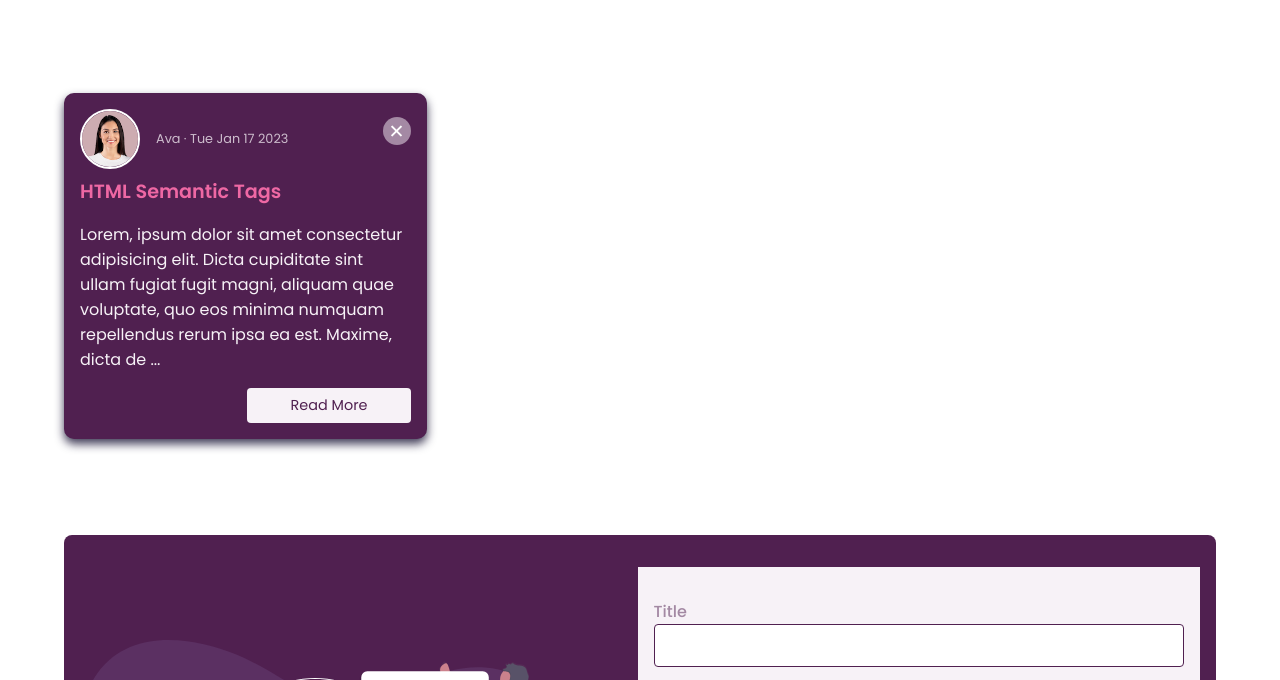
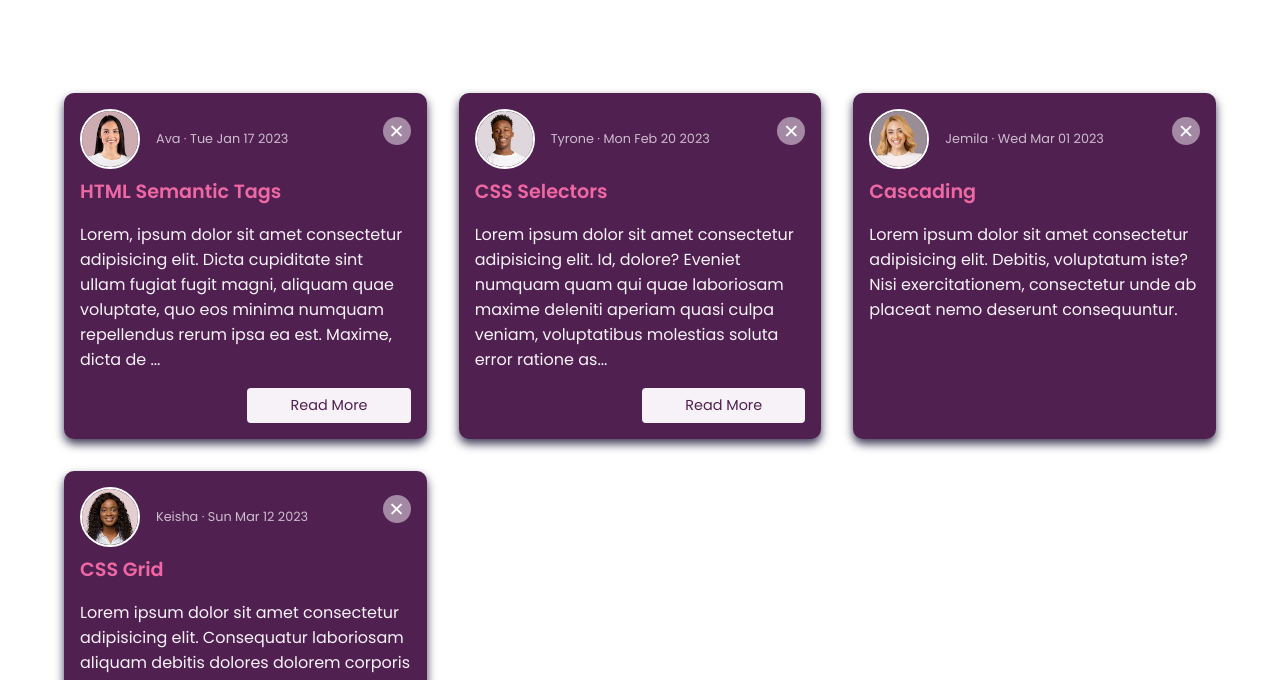
Before and after one commit to Aayushzz/ITIS3135, a plain HTML site: page lab6-starter/index.html in a window 1280 px wide. Shown: the part 83-763 px from the top of the page. Drawn offline with Linux system fonts and the light colour scheme.

Commit message:
Completed Lab 6

```diff
--- a/lab6-starter/index.html
+++ b/lab6-starter/index.html
@@ -59,5 +59,6 @@
 
 
  </main>
+ <script src="js/script.js"></script>
 </body>
 </html>
--- a/lab6-starter/js/script.js
+++ b/lab6-starter/js/script.js
@@ -33,9 +33,80 @@ articles.forEach(article=>{
 
 
 /**
- * This function creates a DOM elment with information from the article object, and adds the element into the DOM.
+ * This function creates a DOM element with information from the article object, and adds the element into the DOM.
  * @param {object} article - an article
  */
 function addEntry(article) {
+  const wrapper = document.querySelector('.articles-wrapper');
 
+  // Create article element
+  const articleElem = document.createElement('article');
+  articleElem.classList.add('article-container');
+  wrapper.appendChild(articleElem);
+
+  // Delete button
+  const deleteBtn = document.createElement('button');
+  deleteBtn.classList.add('delete-btn');
+  deleteBtn.textContent = '✕';
+  articleElem.appendChild(deleteBtn);
+
+  // Article header
+  const headerDiv = document.createElement('div');
+  headerDiv.classList.add('article-header');
+
+  const avatarImg = document.createElement('img');
+  avatarImg.classList.add('avatar');
+
+  const authorIndex = authors.indexOf(article.author);
+  if (authorIndex !== -1) {
+    avatarImg.src = `images/avatar${authorIndex}.png`; // Corrected +1 offset
+  } else {
+    avatarImg.src = `images/default.jpeg`;
+  }
+  avatarImg.alt = 'avatar picture';
+
+  const authorDateDiv = document.createElement('div');
+  authorDateDiv.textContent = `${article.author} · ${article.date.toDateString()}`;
+
+  headerDiv.appendChild(avatarImg);
+  headerDiv.appendChild(authorDateDiv);
+  articleElem.appendChild(headerDiv);
+
+  // Article body
+  const bodyDiv = document.createElement('div');
+  bodyDiv.classList.add('article-body');
+
+  const titleH3 = document.createElement('h3');
+  titleH3.textContent = article.title;
+  bodyDiv.appendChild(titleH3);
+
+  const pElem = document.createElement('p');
+
+  if (article.content.length <= MAX_LENGTH) {
+    pElem.textContent = article.content;
+    bodyDiv.appendChild(pElem);
+  } else {
+    const firstPart = article.content.substring(0, MAX_LENGTH);
+    const secondPart = article.content.substring(MAX_LENGTH);
+
+    pElem.textContent = firstPart;
+
+    const spanDots = document.createElement('span');
+    spanDots.textContent = '...';
+    pElem.appendChild(spanDots);
+
+    const spanHidden = document.createElement('span');
+    spanHidden.classList.add('hidden');
+    spanHidden.textContent = secondPart;
+    pElem.appendChild(spanHidden);
+
+    bodyDiv.appendChild(pElem);
+
+    const readMoreBtn = document.createElement('button');
+    readMoreBtn.classList.add('btn');
+    readMoreBtn.textContent = 'Read More';
+    bodyDiv.appendChild(readMoreBtn);
+  }
+
+  articleElem.appendChild(bodyDiv);
 }
```
